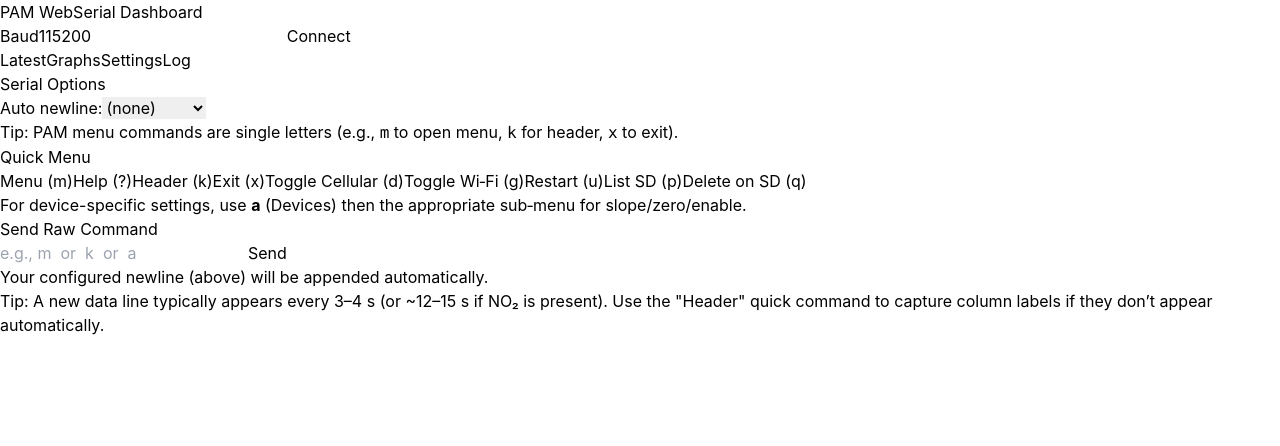
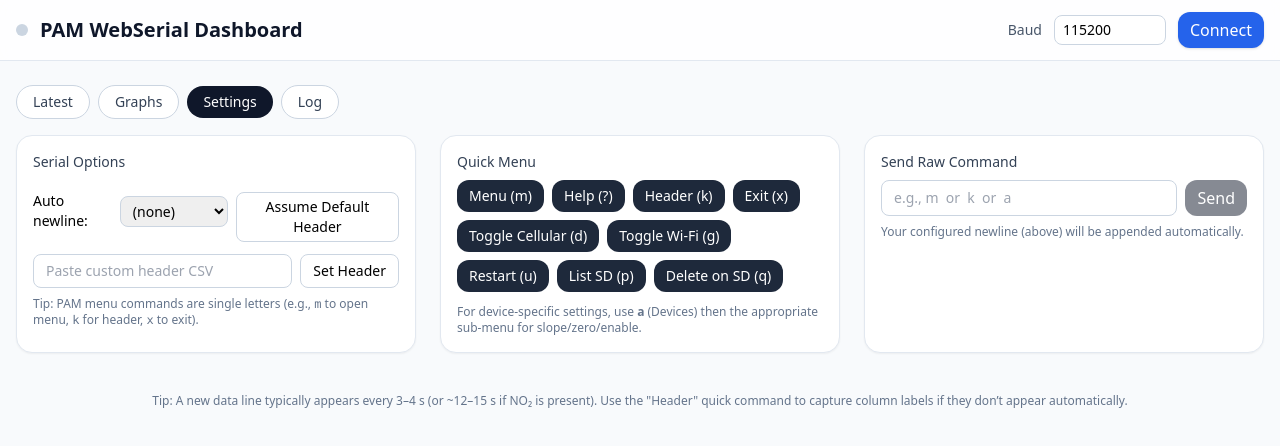
Before and after one commit to cjwhome/pamWebSerialDashboard, a React (Create React App) app: page / in a window 1280 px wide. Both pictures are taken after a click on the button "Settings". Shown: the top 446 px of the page. Built offline with nearby package versions, Linux system fonts and the light colour scheme.

Commit message:
fixed so now can deploy to server but still have to ssh in anc apply the chmod -R 755 /var/www/html/pam

```diff
--- a/postcss.config.js
+++ b/postcss.config.js
@@ -1,6 +1,7 @@
+// postcss.config.js  — Tailwind v3
 module.exports = {
   plugins: {
     tailwindcss: {},
     autoprefixer: {},
   },
-}
+};
--- a/src/PamWebSerialDashboard.jsx
+++ b/src/PamWebSerialDashboard.jsx
@@ -29,6 +29,17 @@ const SENSOR_MAP = [
   { key: "CH4", matches: (h) => /METHANE|CH4/i.test(h), label: "Methane", unit: "ppm" },
   { key: "BAT", matches: (h) => /Battery/i.test(h), label: "Battery", unit: "%" },
 ];
+
+// Fallback default CSV header (when device streams rows without a header)
+const DEFAULT_HEADER = [
+  "DeviceId","PM1(UGM3)","PM2.5(UGM3)","PM10(UGM3)","TVOC(PPB)","CO2(PPM)","RELHUM(%)","TEMP(C)",
+  "PRESS(MBAR)","LAT(LAT)","LON(LON)","Battery(%)","Date","Time"
+];
+
+// True if the line looks like pure numeric CSV (covers GPS/date/time)
+function looksLikeNumericCsv(line) {
+  return /^[0-9 .,:\-]+$/.test(line);
+}
 
 // Line splitter for Web Serial stream -> lines of text
 class LineBreakTransformer {
@@ -87,6 +98,8 @@ export default function PamWebSerialDashboard() {
   const [sending, setSending] = useState(false);
   const [customCmd, setCustomCmd] = useState("");
   const [maxPoints] = useState(600);
+  const [customHeaderText, setCustomHeaderText] = useState("");
+
 
   const presentSensors = useMemo(() => {
     if (!header) return [];
@@ -184,20 +197,39 @@ async function connect() {
   }
 
   function handleLine(line) {
-    const trimmed = line.trim();
+    const trimmed = String(line).trim();
     if (!trimmed) return;
 
+    // Always log raw
     pushLog(trimmed);
 
-    if (/,/.test(trimmed) && /[A-Za-z]/.test(trimmed) && /DeviceId|Time|Date|PM|CO|NO2|TVOC|RH|TEMP|PRESS/i.test(trimmed)) {
-      const tokens = trimmed.split(/\s*,\s*/);
-      setHeader(tokens);
-      return;
+    // If we don't have a header yet, try to detect one or assume default
+    if (!header) {
+      // Case A: the device prints a header line with letters/units
+      if (/,/.test(trimmed) && /[A-Za-z]/.test(trimmed)) {
+        const tokens = trimmed.split(/\s*,\s*/);
+        setHeader(tokens);
+        return;
+      }
+      // Case B: data rows arrive without a header — assume our default if it fits
+      if (/,/.test(trimmed) && looksLikeNumericCsv(trimmed)) {
+        const cells = trimmed.split(/\s*,\s*/);
+        if (cells.length === DEFAULT_HEADER.length) {
+          setHeader(DEFAULT_HEADER);
+          // fall through to parse this row with the assumed header
+        } else {
+          // not enough info yet — wait for a header or matching-length row
+          return;
+        }
+      } else {
+        return;
+      }
     }
 
+    // Parse a data row when header is known
     if (header && trimmed.includes(",")) {
       const cells = trimmed.split(/\s*,\s*/);
-      if (cells.length !== header.length) return;
+      if (cells.length !== header.length) return; // ignore mismatched rows
 
       const row = {};
       header.forEach((h, i) => (row[h] = cells[i] ?? ""));
@@ -205,6 +237,7 @@ async function connect() {
       const nowMs = Date.now();
       const t = buildTimestamp(row, nowMs);
 
+      // Update latest map
       const nextLatest = { ...latest };
       for (const h of header) {
         const raw = row[h];
@@ -213,6 +246,7 @@ async function connect() {
       }
       setLatest(nextLatest);
 
+      // Update series
       const update = { ...series };
       for (const meta of SENSOR_MAP) {
         const matchingHeader = header.find((h) => meta.matches(h));
@@ -220,7 +254,9 @@ async function connect() {
         const v = parseMaybeNumber(row[matchingHeader]);
         if (!update[meta.key]) update[meta.key] = [];
         update[meta.key] = [...update[meta.key], { t, v }];
-        if (update[meta.key].length > maxPoints) update[meta.key].splice(0, update[meta.key].length - maxPoints);
+        if (update[meta.key].length > maxPoints) {
+          update[meta.key].splice(0, update[meta.key].length - maxPoints);
+        }
       }
       setSeries(update);
     }
@@ -347,8 +383,8 @@ async function connect() {
         {activeTab === "latest" && (
           <section className="grid grid-cols-1 gap-4 md:grid-cols-2 lg:grid-cols-3">
             {/* Device / meta */}
-            <StatCard title="Device ID" value={latest["DeviceId"] ?? "—"} />
-            <StatCard title="Last Timestamp" value={latest["Time"] ? `${latest["Date"]} ${latest["Time"]}` : "—"} />
+            <StatCard title="Device ID" value={latestFind(header, latest, /DeviceId/i) || "—"} />
+            <StatCard title="Last Timestamp" value={((latestFind(header, latest, /Date/i) || "") + (latestFind(header, latest, /Time/i) ? " " + latestFind(header, latest, /Time/i) : "")) || "—"} />
             <StatCard title="Battery" value={latestFind(header, latest, /Battery/i)} unit="%" />
 
             {/* Environmental */}
@@ -370,6 +406,8 @@ async function connect() {
             {/* GPS */}
             <StatCard title="Latitude" value={latest["LAT(LAT)"] ?? "—"} />
             <StatCard title="Longitude" value={latest["LON(LON)"] ?? "—"} />
+
+
           </section>
         )}
 
@@ -402,6 +440,31 @@ async function connect() {
                   <option value="\n">LF (\n)</option>
                   <option value="\r\n">CRLF (\r\n)</option>
                 </select>
+                <button
+                  onClick={() => { setHeader(DEFAULT_HEADER); pushLog("Assumed default header"); }}
+                  className="mt-3 rounded-lg border border-slate-300 px-3 py-1 text-sm hover:bg-slate-50"
+                >
+                  Assume Default Header
+                </button>
+
+              </div>
+              <div className="mt-3 flex gap-2">
+                <input
+                  type="text"
+                  placeholder="Paste custom header CSV"
+                  value={customHeaderText}
+                  onChange={(e) => setCustomHeaderText(e.target.value)}
+                  className="flex-1 rounded-lg border border-slate-300 px-3 py-1.5 text-sm"
+                />
+                <button
+                  onClick={() => {
+                    const tokens = (customHeaderText || "").split(",").map(s => s.trim()).filter(Boolean);
+                    if (tokens.length) { setHeader(tokens); pushLog("Custom header set"); }
+                  }}
+                  className="rounded-lg border border-slate-300 px-3 py-1 text-sm hover:bg-slate-50"
+                >
+                  Set Header
+                </button>
               </div>
               <p className="mt-2 text-xs text-slate-500">
                 Tip: PAM menu commands are single letters (e.g., <code>m</code> to open menu, <code>k</code> for header, <code>x</code> to exit).
--- a/src/index.css
+++ b/src/index.css
@@ -1,17 +1,4 @@
-body {
-  margin: 0;
-  font-family: -apple-system, BlinkMacSystemFont, 'Segoe UI', 'Roboto', 'Oxygen',
-    'Ubuntu', 'Cantarell', 'Fira Sans', 'Droid Sans', 'Helvetica Neue',
-    sans-serif;
-  -webkit-font-smoothing: antialiased;
-  -moz-osx-font-smoothing: grayscale;
-}
-
-code {
-  font-family: source-code-pro, Menlo, Monaco, Consolas, 'Courier New',
-    monospace;
-}
-
+/* Tailwind v3 directives */
 @tailwind base;
 @tailwind components;
 @tailwind utilities;
--- a/tailwind.config.js
+++ b/tailwind.config.js
@@ -1,8 +1,6 @@
 /** @type {import('tailwindcss').Config} */
-module.exports = {
-  content: [],
-  theme: {
-    extend: {},
-  },
+export default {
+  content: ["./public/index.html", "./src/**/*.{js,jsx,ts,tsx}"],
+  theme: { extend: {} },
   plugins: [],
-}
+};
```
Also changed, not shown: package.json (+7 -0 lines), 1 other file (tests, documents, lock files or other folders).
